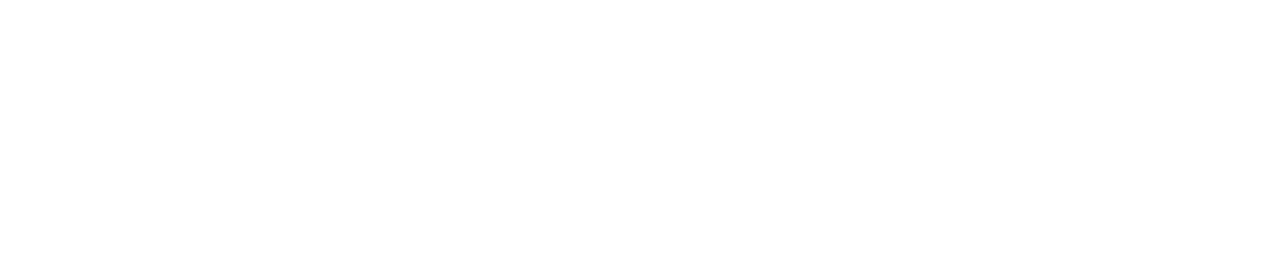
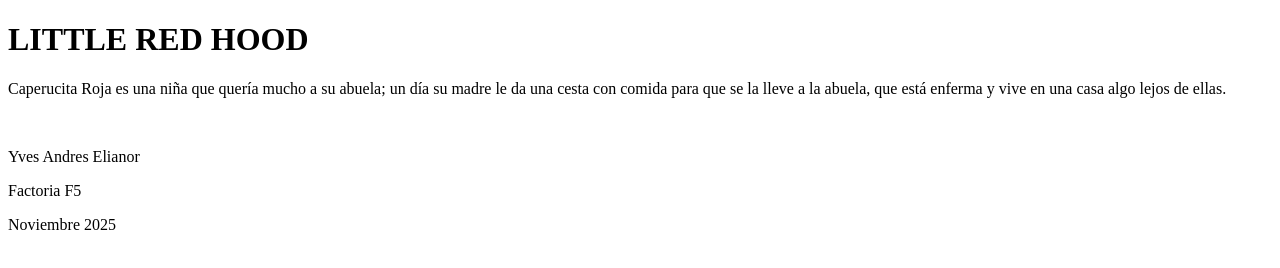
Before and after one commit to andreselianor/Practice-Git-Little-Red-Riding-Hood, a plain HTML site: page index.html in a window 1280 px wide. Drawn offline with Linux system fonts and the light colour scheme.

Commit message:
Added content

```diff
--- a/index.html
+++ b/index.html
@@ -1,5 +1,6 @@
 <!DOCTYPE html>
 <html>
+
 <head>
     <meta charset='utf-8'>
     <meta http-equiv='X-UA-Compatible' content='IE=edge'>
@@ -7,10 +8,24 @@
     <meta name='viewport' content='width=device-width, initial-scale=1'>
     <link rel='stylesheet' type='text/css' media='screen' href='./css/index.css'>
 </head>
+
 <body>
-    <header></header>
-    <main></main>
-    <footer></footer>
+    <header>
+        <h1>
+            LITTLE RED HOOD
+        </h1>
+    </header>
+    <main>
+        <p>Caperucita Roja es una niña que quería mucho a su abuela; un día su madre le da una cesta con comida para que
+            se la lleve a la abuela, que está enferma y vive en una casa algo lejos de ellas.</p>
+        <img src="" alt="" title="">
+    </main>
+    <footer>
+        <p>Yves Andres Elianor</p>
+        <p>Factoria F5</p>
+        <p>Noviembre 2025</p>
+    </footer>
 
 </body>
+
 </html>
```
